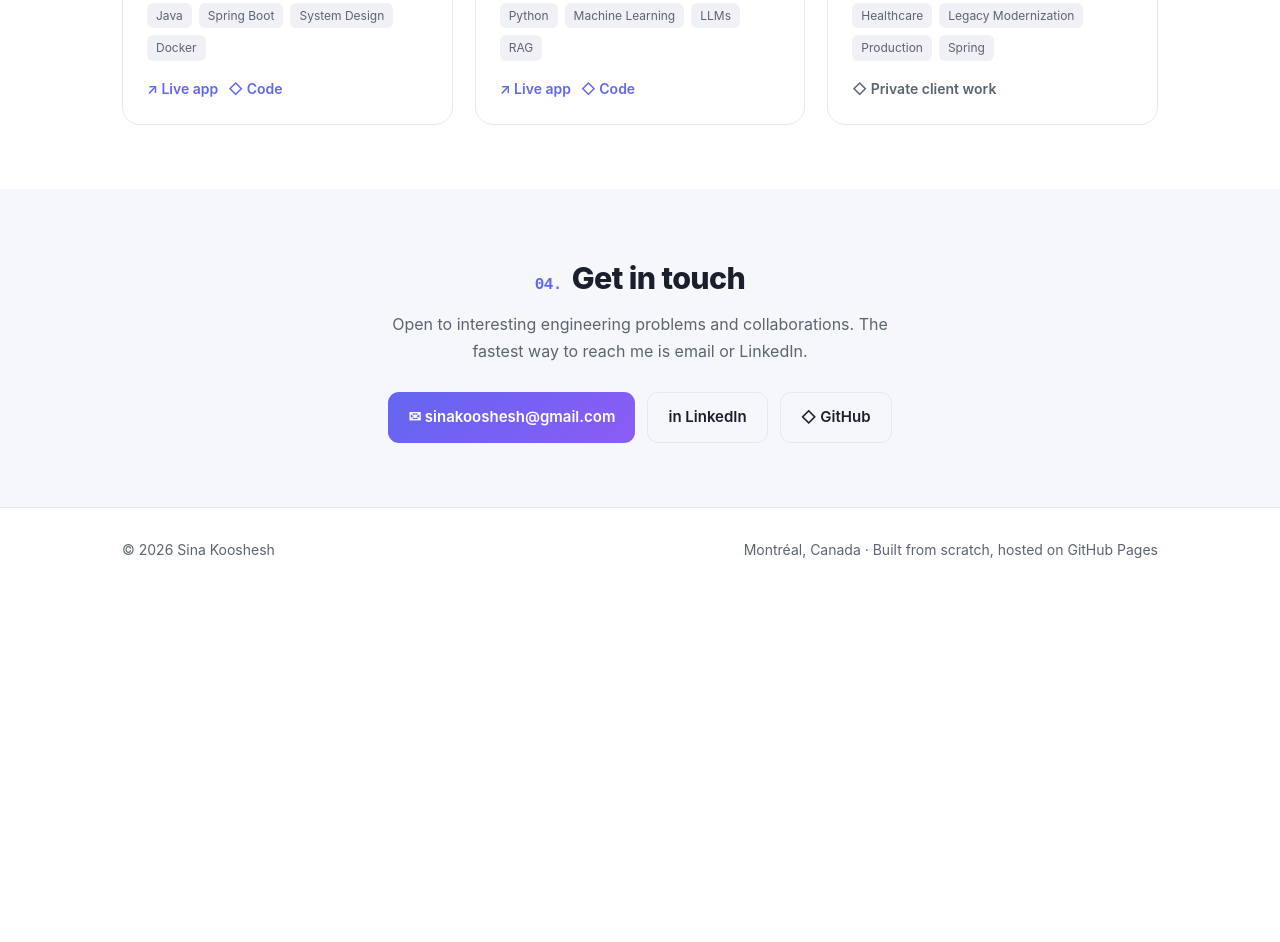
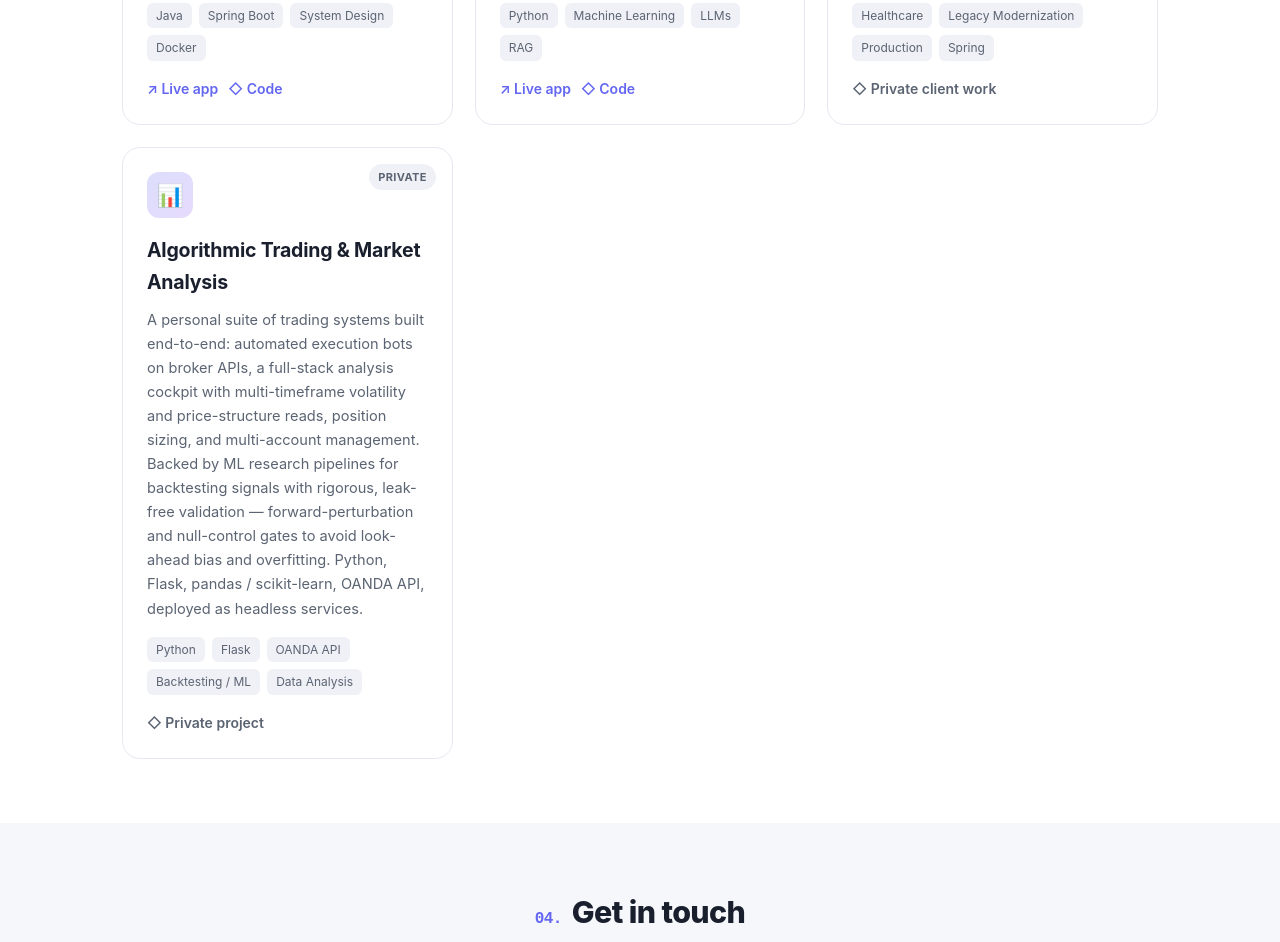
Before and after one commit to sina2022/sina2022.github.io, a plain HTML site: page index.html in a window 1280 px wide. Shown: the part 2583-3525 px from the top of the page. Before the commit the page ends 3174 px from the top, so only its background shows below. Drawn offline with Linux system fonts and the light colour scheme.

Commit message:
Add private Algorithmic Trading & Market Analysis project card
Describe the trading/automation work: execution bots, analysis cockpit,
multi-timeframe chart analysis, and leak-free ML backtesting pipelines.
Marked Private with no public repo.

Co-Authored-By: Claude Opus 4.8 <noreply@anthropic.com>

```diff
--- a/index.html
+++ b/index.html
@@ -241,6 +241,17 @@ footer .wrap{display:flex;justify-content:space-between;flex-wrap:wrap;gap:10px}
         </div>
       </div>
 
+      <div class="card">
+        <span class="badge priv">Private</span>
+        <div class="ico">📊</div>
+        <h3>Algorithmic Trading &amp; Market Analysis</h3>
+        <p>A personal suite of trading systems built end-to-end: automated execution bots on broker APIs, a full-stack analysis cockpit with multi-timeframe volatility and price-structure reads, position sizing, and multi-account management. Backed by ML research pipelines for backtesting signals with rigorous, leak-free validation — forward-perturbation and null-control gates to avoid look-ahead bias and overfitting. Python, Flask, pandas / scikit-learn, OANDA API, deployed as headless services.</p>
+        <div class="tags"><span>Python</span><span>Flask</span><span>OANDA API</span><span>Backtesting / ML</span><span>Data Analysis</span></div>
+        <div class="actions">
+          <a class="disabled" title="Private project — no public repository">◇ Private project</a>
+        </div>
+      </div>
+
     </div>
   </div>
 </section>
```
